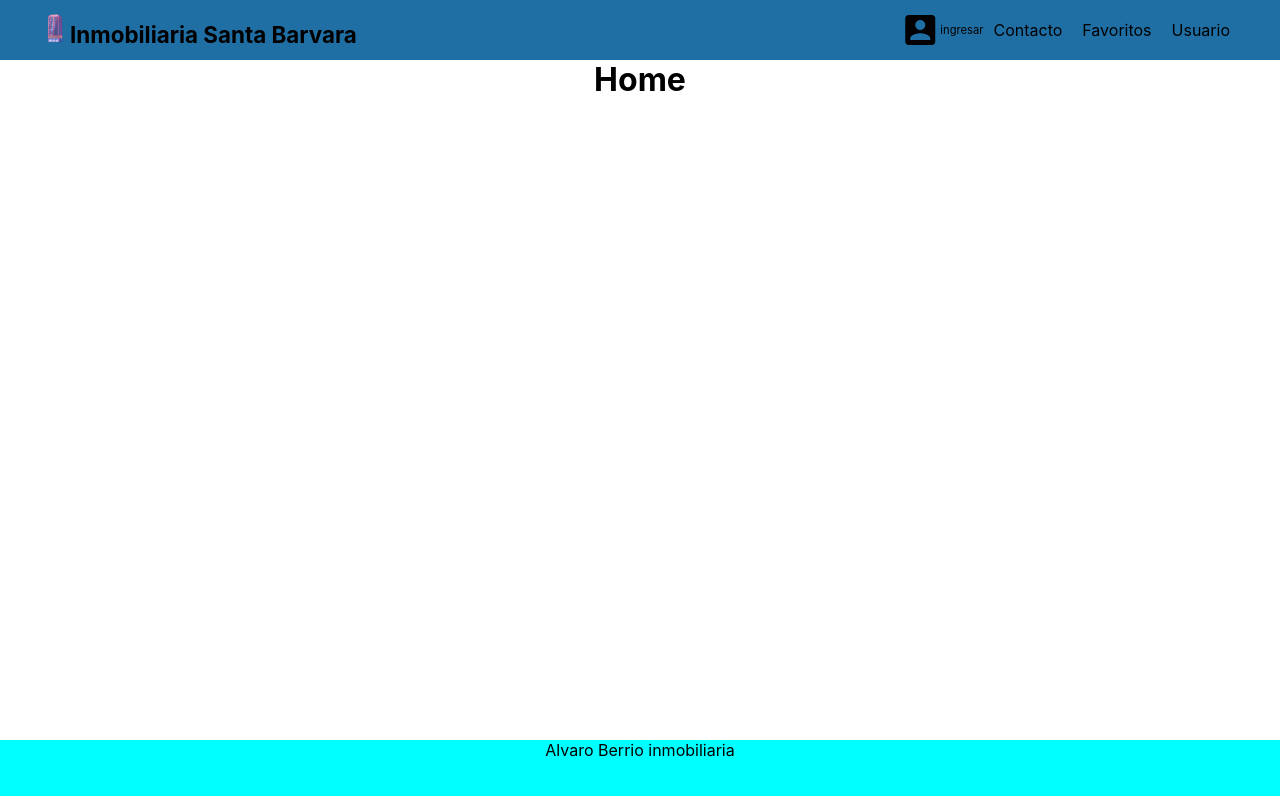
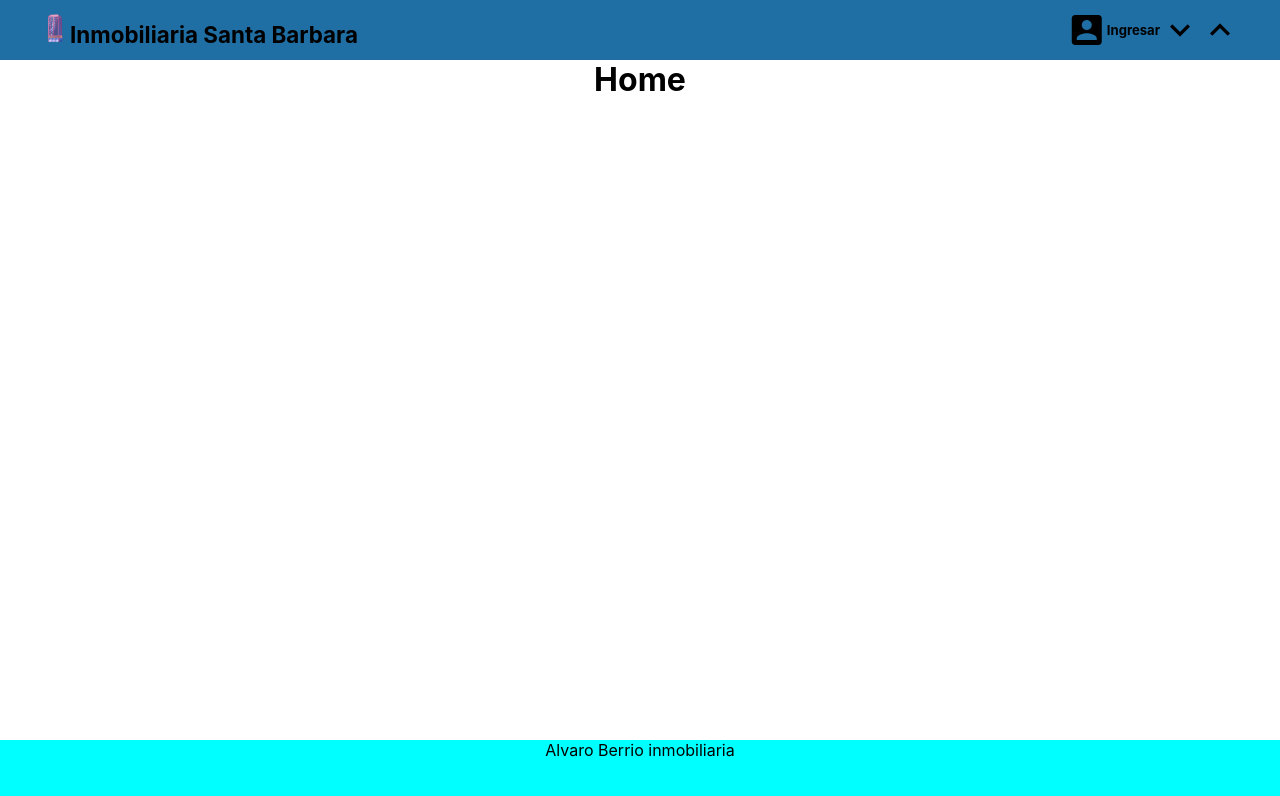
Before and after one commit to andrewsolutions81/fr-client, a React (Create React App) app: page / in a window 1280 px wide. Shown: the top 796 px of the page. Built offline with nearby package versions, Linux system fonts and the light colour scheme.

Commit message:
task: header styles

```diff
--- a/src/components/Header/Header.styles.scss
+++ b/src/components/Header/Header.styles.scss
@@ -5,22 +5,27 @@
   font-size: 0.7rem;
   height: 60px;
   padding-left: 1%;
+  position: fixed;
   position: sticky;
   top: 0;
   z-index: 1;
 }
 
-.header__navbar_container{
-  display: none;
+.header__burger {
+  cursor: pointer;
 }
 
-.material-icons{
-font-size: 40px;
+.header__burger:hover {
+  background-color: azure;
 }
 
-.header__brand{
+.material-icons {
+  font-size: 40px;
+}
+
+.header__brand {
   display: flex;
-  align-items:baseline;
+  align-items: baseline;
 }
 
 .header__logo {
@@ -28,9 +33,27 @@ font-size: 40px;
 }
 
 .header__title {
-  color:rgb(0, 0, 0);
+  color: rgb(0, 0, 0);
 }
 
+.header__ingresar {
+  display: none;
+}
+
+.header__navbar {
+  position: absolute;
+  top: 101%;
+  left: 2%;
+}
+
+.navbar__ul {
+  list-style: none;
+  display: flex;
+  flex-direction: column;
+  font-size: 2rem;
+}
+
+// desktop
 @media (min-width: 960px) {
   .header {
     padding-left: 40px;
@@ -47,20 +70,36 @@ font-size: 40px;
     align-items: center;
   }
 
-  .navbar {
-    height: 50px;
+  .header__ingresar {
     display: flex;
+    max-height: fit-content;
     align-items: center;
   }
 
-  .navbar__ul {
-    list-style: none;
-    display: flex;
+  .header__navbar {
+    background-color: red;
+    position: absolute;
+    border-radius: 16px;
+    min-width: 30%;
+    top: 101%;
+    right: 2%;
+    left: auto;
   }
 
-  .navbar__item {
-    margin-left: 10px;
-    margin-right: 10px;
-    font-size: 1rem;
-  }
+  // .navbar {
+  //   height: 50px;
+  //   display: flex;
+  //   align-items: center;
+  // }
+
+  // .navbar__ul {
+  //   list-style: none;
+  //   display: flex;
+  // }
+
+  // .navbar__item {
+  //   margin-left: 10px;
+  //   margin-right: 10px;
+  //   font-size: 1rem;
+  // }
 }
--- a/src/components/Header/Header.tsx
+++ b/src/components/Header/Header.tsx
@@ -12,20 +12,30 @@ const Header = () => {
         <img
           className="header__logo"
           src={buildingLogo}
-          alt="finca raiz logo"
+          alt="finca raiz building logo"
+          loading="lazy"
         />
-        <h1 className="header__title">Inmobiliaria Santa Barvara </h1>
+        <h1 className="header__title">Inmobiliaria Santa Barbara </h1>
       </main>
       <section className="header__navbar_container">
-      <span className="material-icons">account_box</span>
-        <span className="header__ingresar">ingresar</span>
-        <nav className="navbar">
-          <ul className="navbar__ul">
-            <li className="navbar__item navbar__item--contacto">Contacto</li>
-            <li className="navbar__item navbar__item--favoritos">Favoritos</li>
-            <li className="navbar__item navbar__item--usuario">Usuario</li>
-          </ul>
-        </nav>
+        <div className="header__ingresar">
+          <span className="material-icons">account_box</span>
+          <h3 className="header__ingresar--text">Ingresar</h3>
+          <span className="material-icons">expand_more</span>
+          <span className="material-icons">expand_less</span>
+        </div>
+        <div className="header__navbar">
+          {/* <nav className="navbar">
+            <ul className="navbar__ul">
+              <li className="navbar__item navbar__item--favoritos">
+                Favoritos
+              </li>
+              <li className="navbar__item navbar__item--usuario">Usuario</li>
+              <li className="navbar__item navbar__item--contacto">Contacto</li>
+              <li className="navbar__item navbar__item--usuario">Log Out</li>
+            </ul>
+          </nav> */}
+        </div>
       </section>
     </header>
   );
```
